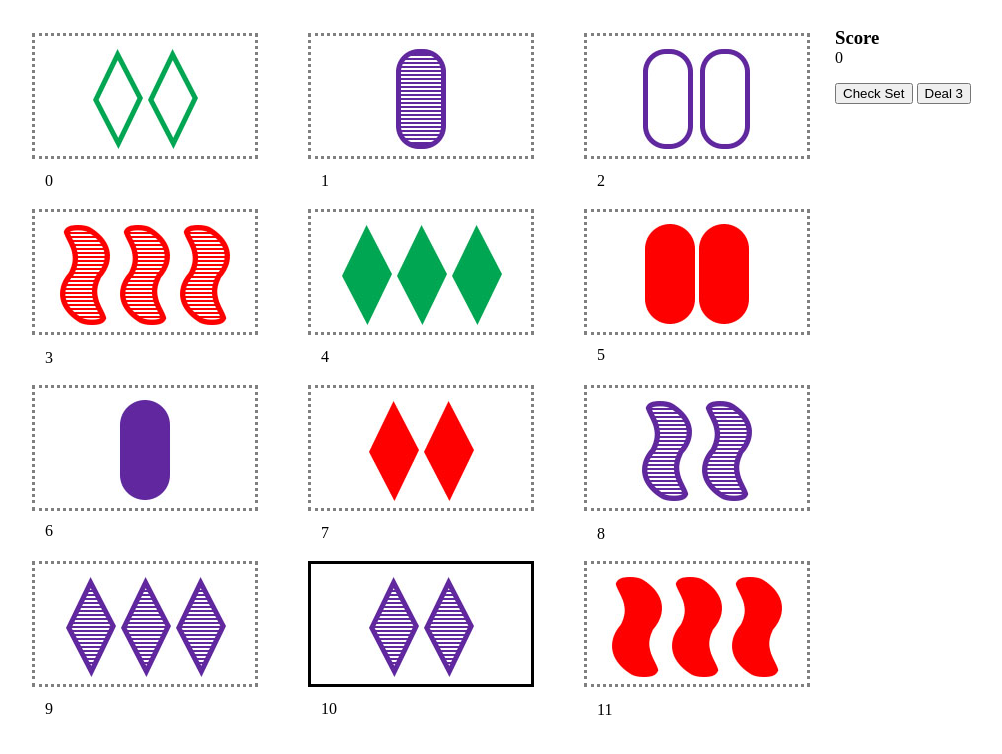
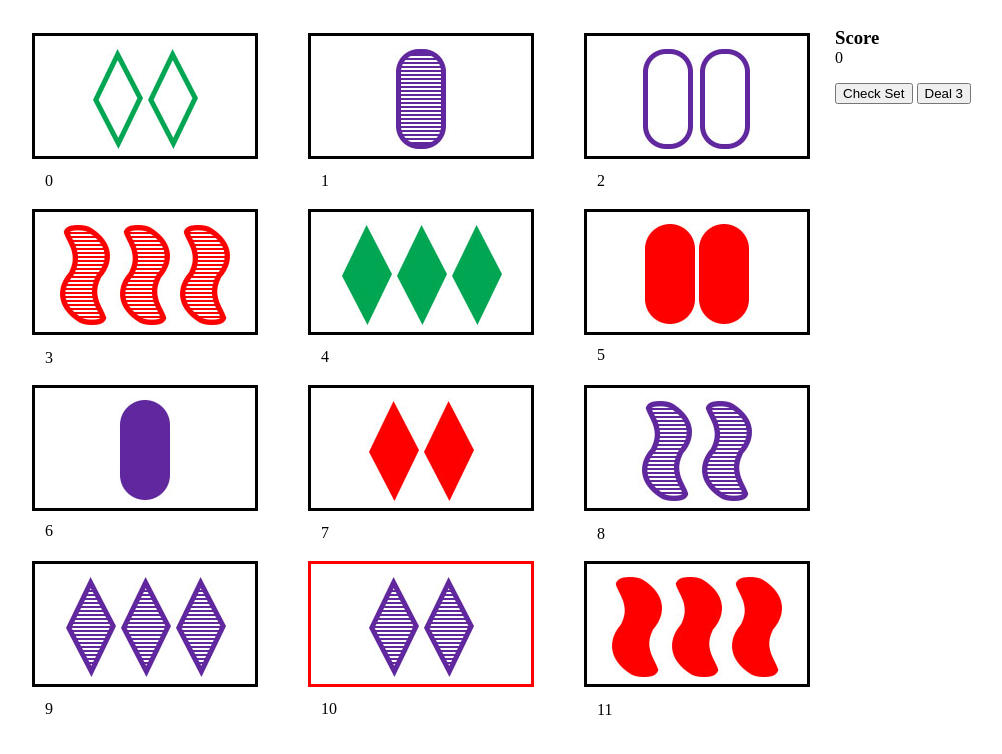
Before and after one commit to hwwilkes/Set, a plain HTML site: page index.html in a window 1280 px wide. Both pictures are taken after a click on the element "10". Shown: the whole page, without its empty margins (1-1003 px from the left). Drawn offline with nearby package versions, Linux system fonts and the light colour scheme.

Commit message:
Changes card borders
Unselected cards now have a solid black border. Selected cards now have
a solid red border.

```diff
--- a/set.css
+++ b/set.css
@@ -6,8 +6,8 @@
 
 
 .card {
-	border-style: dotted;
-	border-color: gray;
+	border-style: solid;
+	border-color: black;
 	width: 200px;
 	height: 100px	;
 	padding: 10px;
@@ -24,7 +24,7 @@
 }
 
 .selected {
-	border-color: black;
+	border-color: red;
 	border-style: solid;
 	/*box-shadow: 10px 10px 5px #888888;*/
 }
```
